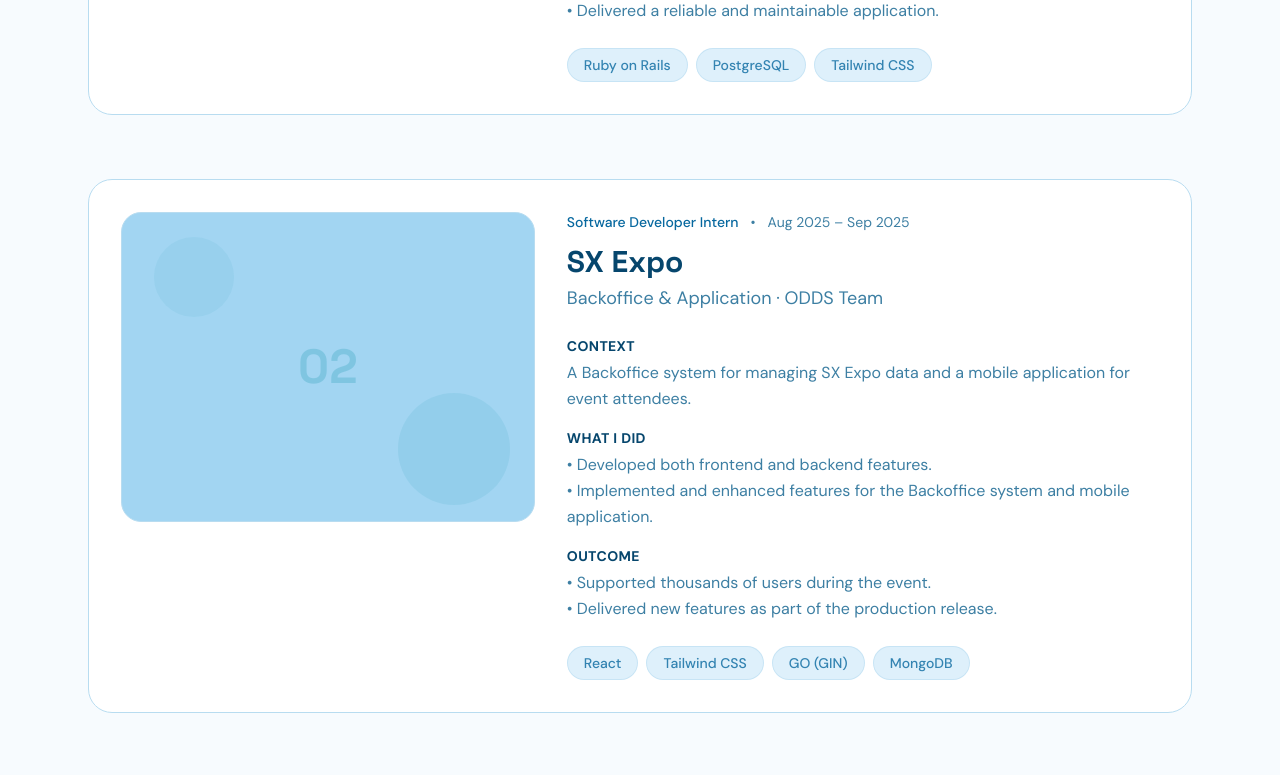
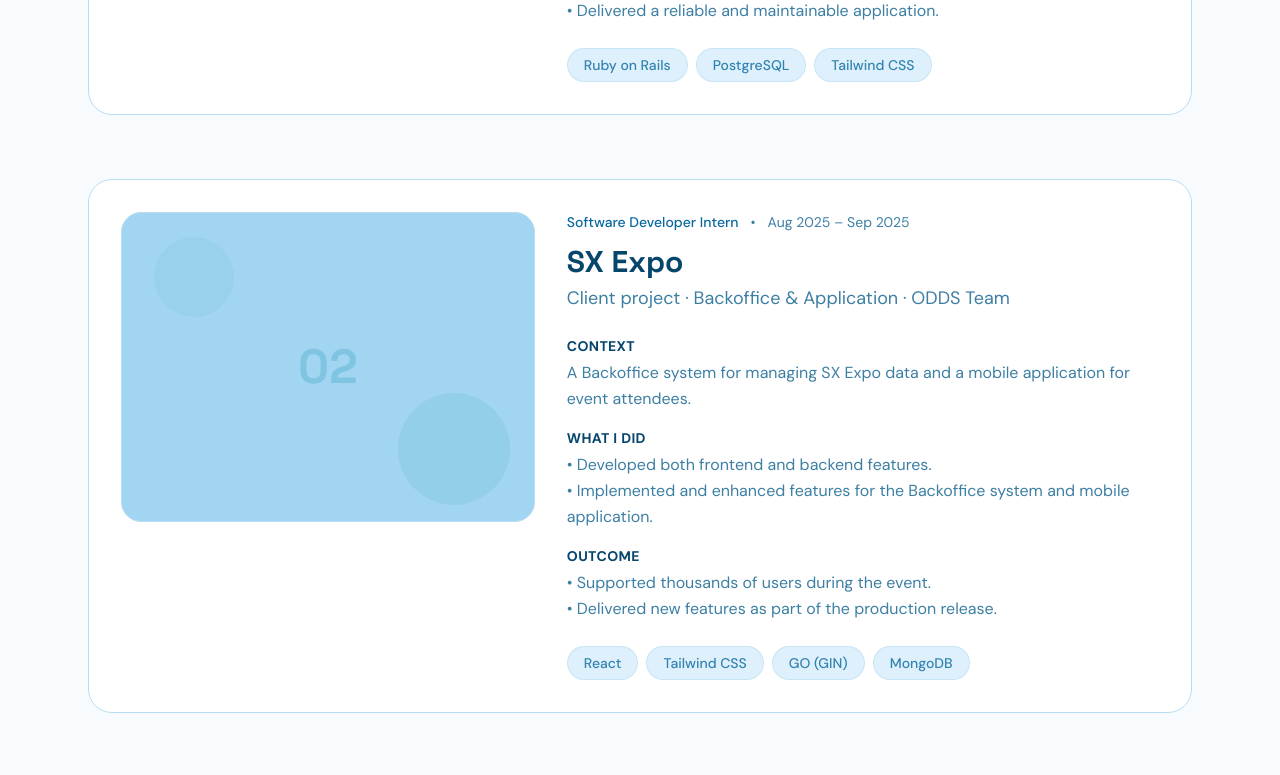
Before and after one commit to pparnfaa/parnfa-portfolio, a React (Vite) app: page / in a window 1280 px wide. Shown: the part 2000-2775 px from the top of the page. Built offline with nearby package versions, Linux system fonts and the light colour scheme.

Commit message:
💬 add content for carbonMICE project

```diff
--- a/src/i18n/translations.ts
+++ b/src/i18n/translations.ts
@@ -137,7 +137,7 @@
           role: "Software Developer Intern",
           period: "Aug 2025 – Sep 2025",
           title: "SX Expo",
-          summary: "Backoffice & Application · ODDS Team",
+          summary: "Client project · Backoffice & Application · ODDS Team",
           context:
             "A Backoffice system for managing SX Expo data and a mobile application for event attendees.",
           whatIDid:
@@ -151,10 +151,13 @@
           role: "Software Developer Intern",
           period: "Sep 2025 – Nov 2025",
           title: "CarbonMICE",
-          summary: "ODDS Team",
-          context: "",
-          whatIDid: "",
-          outcome: "",
+          summary: "Client project · Web Application · ODDS Team",
+          context:
+            "A carbon management and assessment platform by PEA for the MICE industry, enabling event organizers to calculate and track greenhouse gas emissions for each event, with a real-time dashboard.",
+          whatIDid:
+            "• Primarily developed the frontend according to the client's provided designs.",
+          outcome:
+            "• Enabled event organizers to calculate each event's carbon footprint.\n• When emissions exceeded the set limit, organizers could purchase carbon credits to offset them.",
           tags: ["Next.js", "Tailwind CSS", "GO (GIN)", "PostgreSQL"],
         },
         {
@@ -162,11 +165,11 @@
           role: "Software Developer",
           period: "Nov 2025 – Present",
           title: "Krungthai Card (KTC)",
-          summary: "Client project · ODDS Team",
+          summary: "Client project · Mobile Application · ODDS Team",
           context: "",
           whatIDid: "",
           outcome: "",
-          tags: ["Kotlin", "Swift", "Next.js", "Tailwind CSS", "GO (GIN)", "PostgreSQL"],
+          tags: ["Kotlin", "Swift", "GO (GIN)", "PostgreSQL"],
         },
       ],
     },
@@ -254,7 +257,7 @@
           role: "Software Developer Intern",
           period: "ส.ค. 2025 – ก.ย. 2025",
           title: "SX Expo",
-          summary: "Backoffice & Application · ODDS Team",
+          summary: "โปรเจกต์ลูกค้า · Backoffice & Application · ODDS Team",
           context:
             "ระบบ Backoffice สำหรับจัดการข้อมูลภายในงาน SX Expo และ Mobile Application สำหรับผู้เข้าร่วมงาน",
           whatIDid:
@@ -268,10 +271,13 @@
           role: "Software Developer Intern",
           period: "ก.ย. 2025 – พ.ย. 2025",
           title: "CarbonMICE",
-          summary: "ODDS Team",
-          context: "",
-          whatIDid: "",
-          outcome: "",
+          summary: "โปรเจกต์ลูกค้า · Web Application · ODDS Team",
+          context:
+            "ระบบบริหารจัดการและประเมินคาร์บอนสำหรับอุตสาหกรรม MICE ของ PEA ที่ช่วยให้ผู้จัดอีเวนต์คำนวณและติดตามการปล่อยก๊าซเรือนกระจกของแต่ละงานได้ พร้อม Dashboard แบบ real-time",
+          whatIDid:
+            "• พัฒนาฝั่ง Frontend เป็นหลัก ตามดีไซน์ที่ลูกค้าออกแบบมาให้",
+          outcome:
+            "• ผู้จัดอีเวนต์สามารถคำนวณคาร์บอนฟุตพริ้นต์ของงานได้\n• เมื่อคาร์บอนเกินขอบเขตที่กำหนด สามารถซื้อคาร์บอนเครดิตเพื่อชดเชยได้",
           tags: ["Next.js", "Tailwind CSS", "GO (GIN)", "PostgreSQL"],
         },
         {
@@ -279,11 +285,11 @@
           role: "Software Developer",
           period: "พ.ย. 2025 – ปัจจุบัน",
           title: "Krungthai Card (KTC)",
-          summary: "โปรเจกต์ลูกค้า · ODDS Team",
+          summary: "โปรเจกต์ลูกค้า · Mobile Application · ODDS Team",
           context: "",
           whatIDid: "",
           outcome: "",
-          tags: ["Kotlin", "Swift", "Next.js", "Tailwind CSS", "GO (GIN)", "PostgreSQL"],
+          tags: ["Kotlin", "Swift", "GO (GIN)", "PostgreSQL"],
         },
       ],
     },
```
